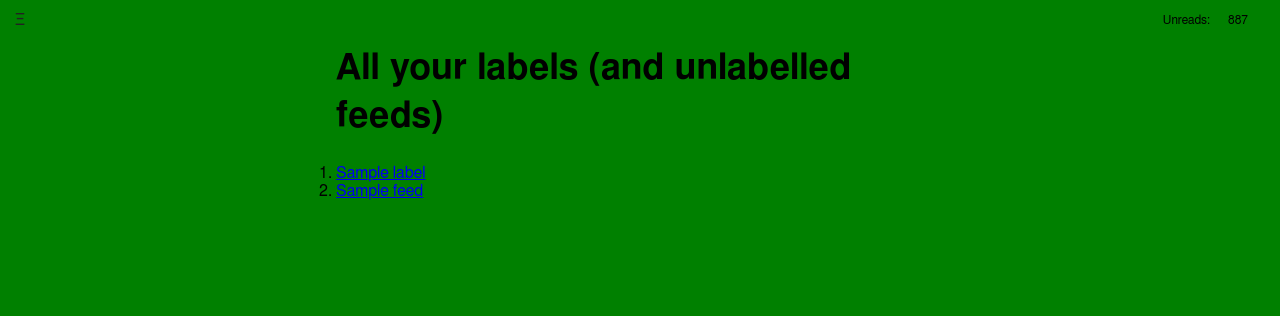
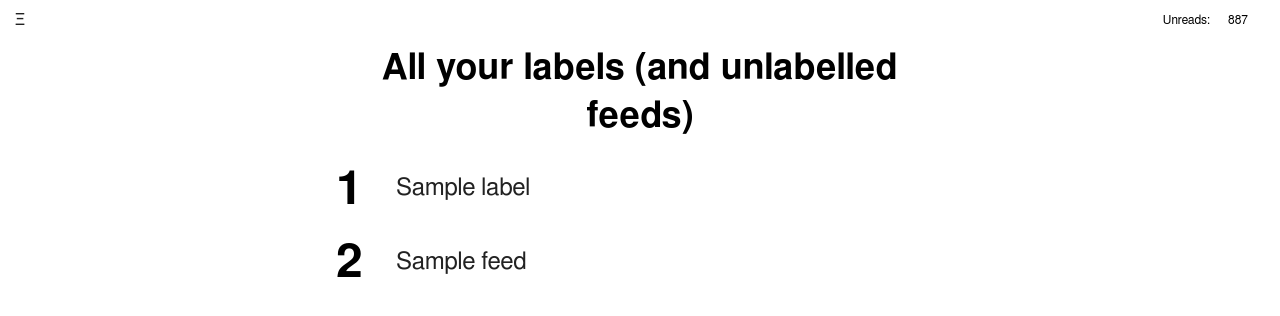
Before and after one commit to jaylett/newspan2, a Django app: page / in a window 1280 px wide. Shown: the top 316 px of the page. Run offline with Django 3.2, Linux system fonts and the light colour scheme; tables that the repository leaves empty hold one stand-in row (values such as "Sample post"); style sheets or scripts are compiled from the project's sources.

Commit message:
Feed list styling

```diff
--- a/apps/feeds/templates/feeds/label_list.html
+++ b/apps/feeds/templates/feeds/label_list.html
@@ -5,7 +5,7 @@
 {% block content %}
 <h1>All your labels (and unlabelled feeds)</h1>
 
-<ol>
+<ol id="feedlist">
     {% for label in object_list %}
         <li><a href='{{ label.url }}'>{{ label.name }}</a>
             <ol>
--- a/sass/base.scss
+++ b/sass/base.scss
@@ -3,7 +3,7 @@ $basesize: 16px;
 
 @mixin basegrid( $fontsize, $border: 0px ) {
     $units: ceil( ( $fontsize + 0.25*$basesize ) / ( 1.5*$basesize ) );
-    @warn "This is fontsize: #{$fontsize}, underthing: #{0.25*$basesize}and this is unit: #{$units}";
+    // @warn "This is fontsize: #{$fontsize}, underthing: #{0.25*$basesize}and this is unit: #{$units}";
     line-height: $units * 1.5 * $basesize;
     font-size: $fontsize;
     @if $border != 0 {
@@ -24,6 +24,16 @@ $basesize: 16px;
     }
 
     _zoom: 1;
+}
+
+@mixin prettylinks() {
+    color: $text;
+    text-decoration: none;
+    display: block;
+    &:visited {
+        color: $text;
+        text-decoration: none;
+    }
 }
 
 // OH GOD THE HORROR
@@ -81,6 +91,7 @@ p {
 
 h1 {
     @include basegrid(36px);
+    text-align: center;
     // font-size:1.5em;
     // line-height: 1em;
     // margin-top: 0;
@@ -203,6 +214,8 @@ h2 {
         &:last-of-type {
             border-bottom: none;
         }
+
+
     }
 }
 
@@ -219,10 +232,44 @@ iframe, img {
     display: inline;
 }
 
+#feedlist {
+    list-style-type: none;
+    counter-reset: feedlist;
+    li {
+        position: relative;
+        padding-left: 60px;
+        margin-bottom: 16px;
+        &::before {
+            content: counter(feedlist, decimal);
+            counter-increment: feedlist;
+            display: block;
+            position: absolute;
+            left: 0px;
+            top: 0px;
+            width: 60px;
+            height: 52px;
+            text-align: left;
+            font-size: 48px;
+            line-height: 52px;
+            font-weight: bold;
+            z-index: -1;
+        }
+        a {
+            @include prettylinks;
+            @include basegrid(24px);
+            margin-left: -60px;
+            padding-left: 60px;
+            min-height: 50px;
+            // border: 1px solid black;
+
+        }
+    }
+}
+
 // Begin tablet up
 @media only screen and (min-width: 768px) {
     body {
-        background: green;
+        // background: green;
         max-width: 688px; // 768 -80 px
     }
     #topbar {
@@ -259,7 +306,7 @@ iframe, img {
 // Begin really wide
 @media only screen and (min-width: 1440px) {
     body {
-        background: purple;
+        // background: purple;
     }
 }
 
```
